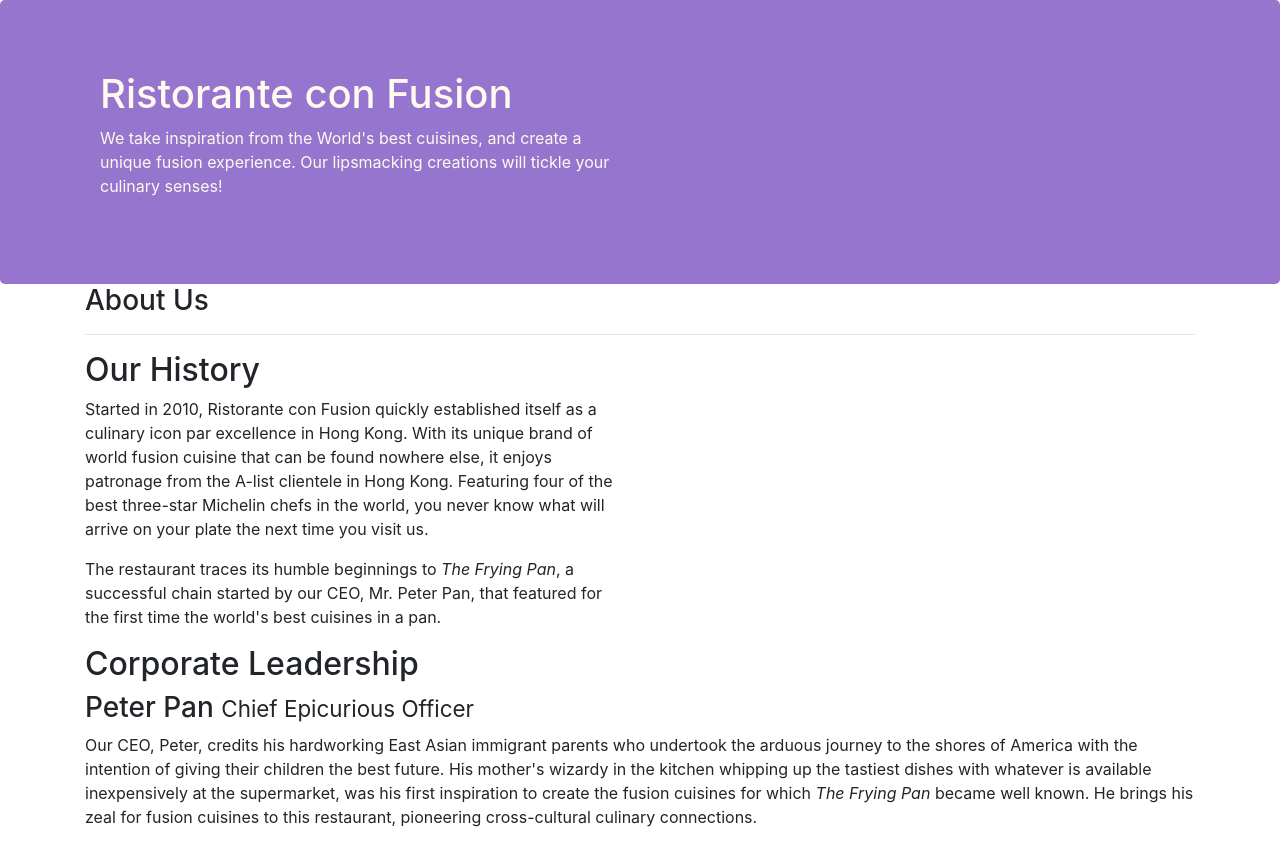
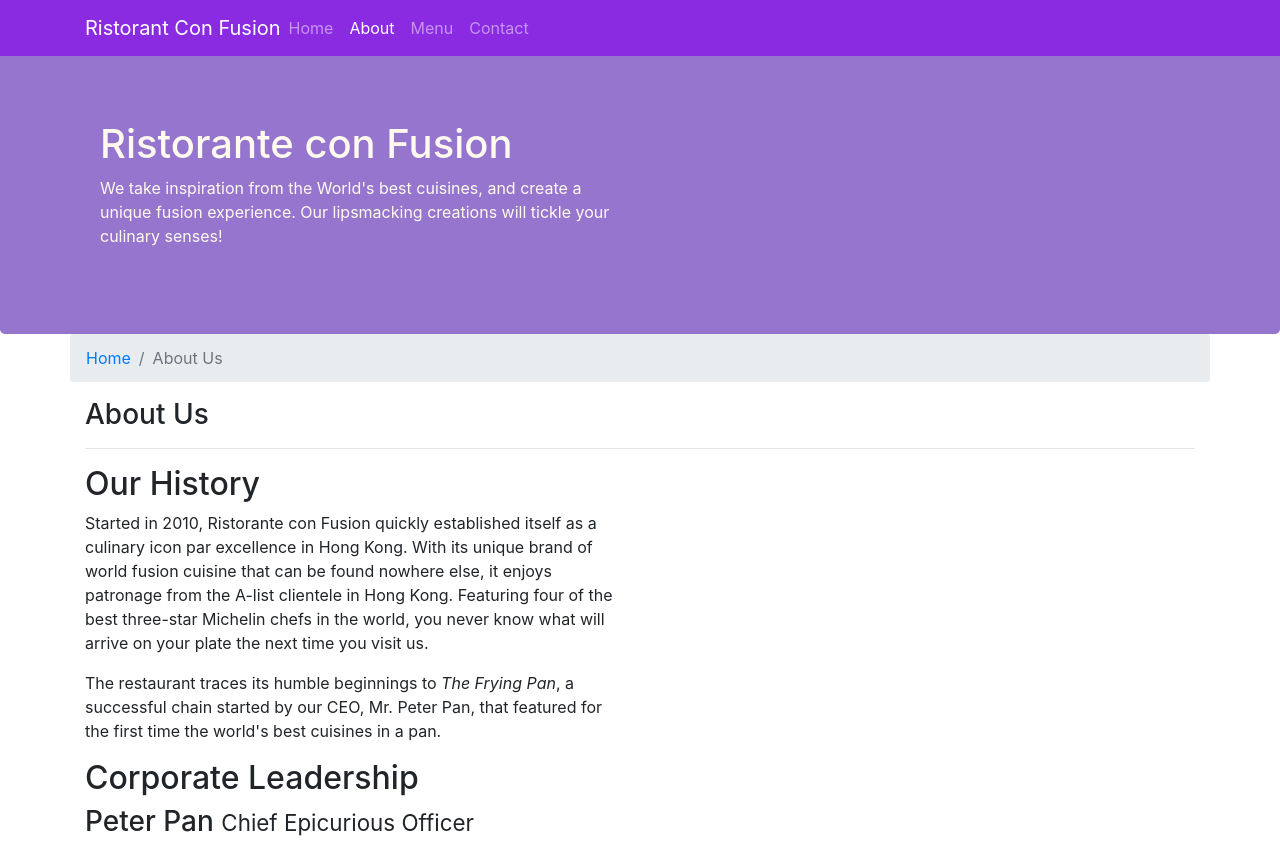
Before and after one commit to shahriar-nafee/conFusion, a website: page aboutus.html in a window 1280 px wide. Shown: the top 842 px of the page. Drawn offline with nearby package versions, Linux system fonts and the light colour scheme.

Commit message:
Navbar and Breadcrumb

```diff
--- a/aboutus.html
+++ b/aboutus.html
@@ -14,6 +14,24 @@
 </head>
 
 <body>
+    <nav class="navbar navbar-dark navbar-expand-sm fixed-top">
+       <div class="container">
+         <button class="navbar-toggler" type="button" data-toggle="collapse" data-target="#Navbar">
+            <span class="navbar-toggler-icon"></span>
+         </button>
+          <a class="navbar-brand mr-auto" href="./index.html">Ristorant Con Fusion</a>
+            <div class="collapse navbar-collapse" id="Navbar">
+
+              <ul class="navbar-nav mr-auto">
+                  <li class="nav-item"><a class="nav-link" href="./index.html">Home</a></li>
+                  <li class="nav-item active"><a class="nav-link" href="#">About</a></li>
+                  <li class="nav-item"><a class="nav-link" href="#">Menu</a></li>
+                  <li class="nav-item"><a class="nav-link" href="#">Contact</a></li>
+              </ul>
+            </div>
+       </div>
+
+    </nav>
 
     <header class="jumbotron">
         <div class="container">
@@ -30,6 +48,11 @@
 
     <div class="container">
         <div class="row">
+           <ol class="col-12 breadcrumb">
+              <li class="breadcrumb-item"><a href="./index.html">Home</a></li>
+              <li class="breadcrumb-item active">About Us</li>
+
+           </ol>
             <div class="col-12">
                <h3>About Us</h3>
                <hr>
@@ -69,7 +92,7 @@
                 <div class="col-4 offset-1 col-sm-2">
                     <h5>Links</h5>
                     <ul class="list-unstyled">
-                        <li><a href="#">Home</a></li>
+                        <li><a href="./aboutus.html">Home</a></li>
                         <li><a href="#">About</a></li>
                         <li><a href="#">Menu</a></li>
                         <li><a href="#">Contact</a></li>
--- a/css/style.css
+++ b/css/style.css
@@ -28,3 +28,12 @@
     margin: 0px;
     color: #0f0f0f;
 }
+
+body{
+    padding: 50px 0px 0px 0px;
+    z-index: 0;
+}
+
+.navbar-dark{
+    background-color: blueviolet;
+}
```
Also changed, not shown: index.html (+18 -1 lines).
